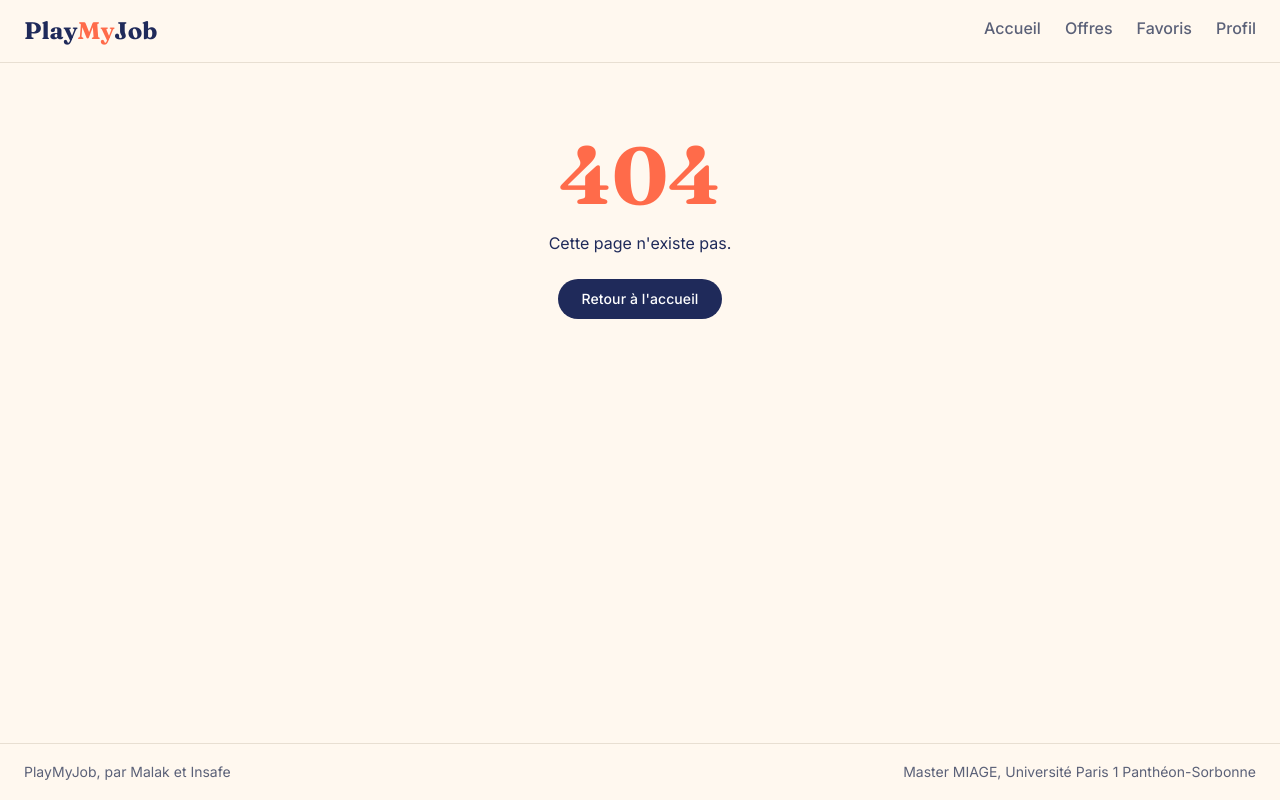
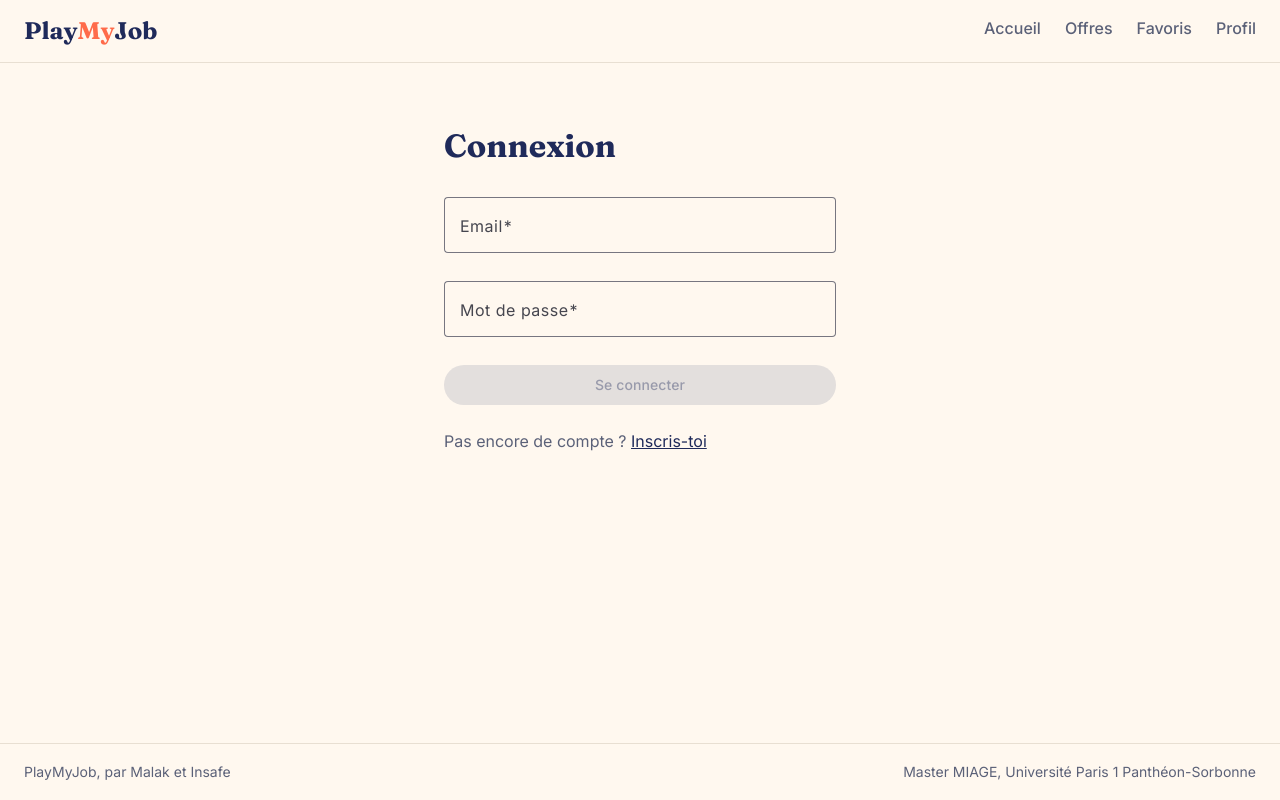
Before and after one commit to maaalaak/projet-playmyjob-malak-insafe, an Angular app in the folder frontend/: page /login in a window 1280 px wide. Before the commit this address had no page. Built offline with nearby package versions, Linux system fonts and the light colour scheme.

Commit message:
feat(auth): ajout de la page de connexion avec validation du formulaire

```diff
--- a/frontend/src/app/app.routes.ts
+++ b/frontend/src/app/app.routes.ts
@@ -8,6 +8,11 @@ export const routes: Routes = [
     loadComponent: () => import('./pages/home/home').then((m) => m.Home),
   },
   {
+    path: 'login',
+    title: 'Connexion · PlayMyJob',
+    loadComponent: () => import('./pages/login/login').then((m) => m.Login),
+  },
+  {
     path: '**',
     title: 'Page introuvable · PlayMyJob',
     loadComponent: () => import('./pages/not-found/not-found').then((m) => m.NotFound),
--- /dev/null
+++ b/frontend/src/app/interfaces/login-form.ts
@@ -0,0 +1,6 @@
+import { FormControl } from '@angular/forms';
+
+export interface LoginForm {
+  email: FormControl<string>;
+  password: FormControl<string>;
+}
--- /dev/null
+++ b/frontend/src/app/pages/login/login.html
@@ -0,0 +1,25 @@
+<main class="login">
+  <h1>Connexion</h1>
+
+  <form class="login__form" [formGroup]="form" (ngSubmit)="submit()">
+    <mat-form-field appearance="outline">
+      <mat-label>Email</mat-label>
+      <input matInput type="email" autocomplete="email" formControlName="email" />
+      @if (form.controls.email.hasError('required')) {
+        <mat-error>L'email est requis.</mat-error>
+      } @else if (form.controls.email.hasError('email')) {
+        <mat-error>L'email n'est pas valide.</mat-error>
+      }
+    </mat-form-field>
+
+    <mat-form-field appearance="outline">
+      <mat-label>Mot de passe</mat-label>
+      <input matInput type="password" autocomplete="current-password" formControlName="password" />
+      <mat-error>Le mot de passe est requis.</mat-error>
+    </mat-form-field>
+
+    <button matButton="filled" type="submit" [disabled]="form.invalid">Se connecter</button>
+  </form>
+
+  <p>Pas encore de compte ? <a routerLink="/register">Inscris-toi</a></p>
+</main>
--- /dev/null
+++ b/frontend/src/app/pages/login/login.scss
@@ -0,0 +1,26 @@
+.login {
+  box-sizing: border-box;
+  width: 100%;
+  max-width: 440px;
+  margin: 0 auto;
+  padding: 64px 24px;
+
+  h1 {
+    margin: 0 0 32px;
+  }
+
+  &__form {
+    display: flex;
+    flex-direction: column;
+    gap: 8px;
+  }
+
+  p {
+    margin: 24px 0 0;
+    color: var(--color-text-muted);
+  }
+
+  a {
+    color: var(--color-primary);
+  }
+}
--- /dev/null
+++ b/frontend/src/app/pages/login/login.ts
@@ -0,0 +1,34 @@
+import { Component, inject } from '@angular/core';
+import { FormControl, FormGroup, ReactiveFormsModule, Validators } from '@angular/forms';
+import { MatButtonModule } from '@angular/material/button';
+import { MatFormFieldModule } from '@angular/material/form-field';
+import { MatInputModule } from '@angular/material/input';
+import { Router, RouterLink } from '@angular/router';
+import { LoginForm } from '../../interfaces/login-form';
+
+@Component({
+  imports: [ReactiveFormsModule, MatButtonModule, MatFormFieldModule, MatInputModule, RouterLink],
+  selector: 'app-login',
+  styleUrl: './login.scss',
+  templateUrl: './login.html',
+})
+export class Login {
+  private readonly router: Router = inject(Router);
+
+  protected readonly form: FormGroup<LoginForm> = new FormGroup<LoginForm>({
+    email: new FormControl<string>('', {
+      nonNullable: true,
+      validators: [Validators.required, Validators.email],
+    }),
+    password: new FormControl<string>('', {
+      nonNullable: true,
+      validators: [Validators.required],
+    }),
+  });
+
+  protected submit(): void {
+    if (this.form.valid) {
+      void this.router.navigate(['/offers']);
+    }
+  }
+}
```
Also changed, not shown: 1 other file (tests, documents, lock files or other folders).
